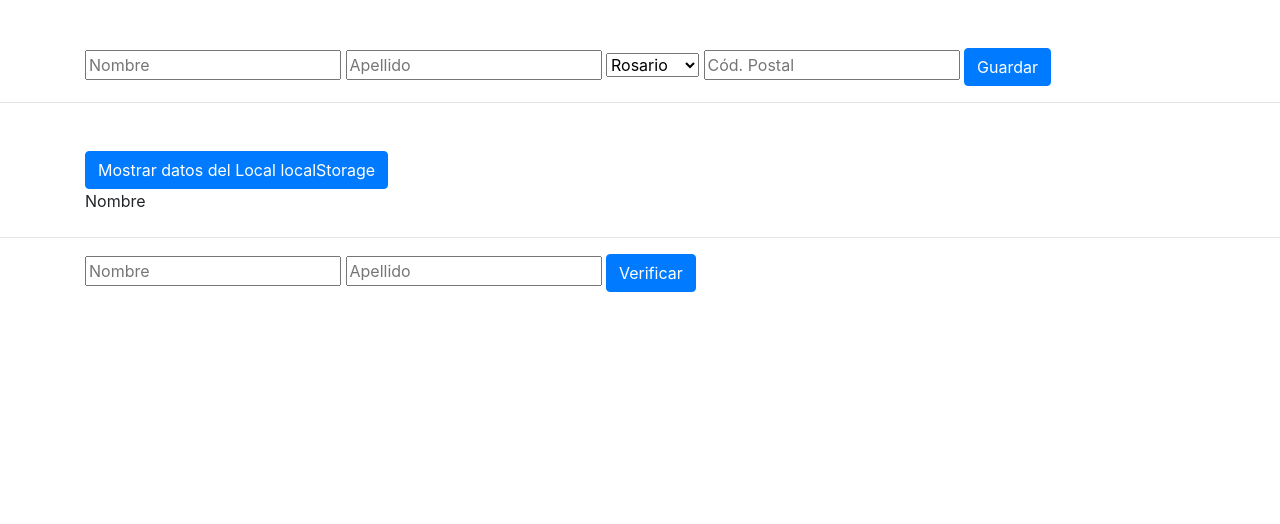
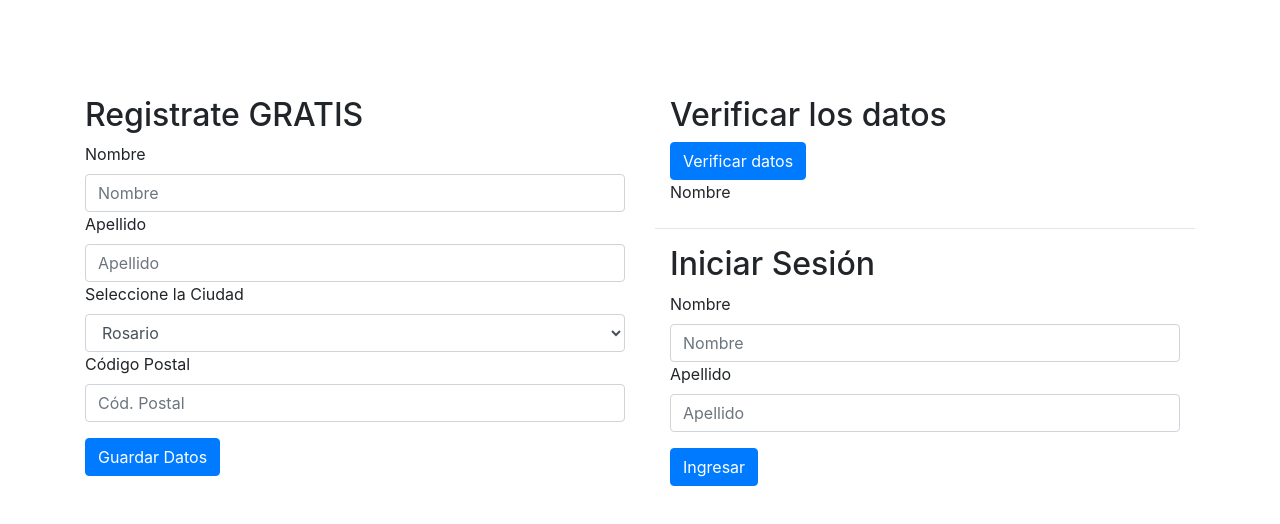
Before and after one commit to juanmbarrientos/JS-Aerloneas_Argentinas, a plain HTML site: page index.html in a window 1280 px wide. Drawn offline with nearby package versions, Linux system fonts and the light colour scheme.

Commit message:
Cambios visuales y de logica

```diff
--- a/index.html
+++ b/index.html
@@ -3,56 +3,43 @@
     <meta charset="UTF-8">
     <meta http-equiv="X-UA-Compatible" content="IE=edge">
     <meta name="viewport" content="width=device-width, initial-scale=1.0">
-    <title>Prueba 2 js</title>
+    <title>Login</title>
+    <link rel="stylesheet" href="style.css">
     <link rel="stylesheet" href="https://cdn.jsdelivr.net/npm/bootstrap@4.3.1/dist/css/bootstrap.min.css" integrity="sha384-ggOyR0iXCbMQv3Xipma34MD+dH/1fQ784/j6cY/iJTQUOhcWr7x9JvoRxT2MZw1T" crossorigin="anonymous">
     <script src="storage.js"></script>
-    <script>
 
-    // setItem('clave','valor')
-    // getItem('clave')
-    // removeItem('clave') elimina el valor almacenado
-    // solo almacena string, para objetos o numeros hay que usar JSON.stringify()
-    // localStorage.setItem('lista', JSON.stringify(lista));
-
-    // lista = [
-    //     {
-    //         nombre: "luis",
-    //         edad: 32
-    //     },
-    //     {
-    //         nombre: "martin",
-    //         edad: 12
-    //     },
-    //     {
-    //         nombre: "raul",
-    //         edad: 23
-    //     }
-    // ];
-
-    </script>
 </head>
 
 <body>
     <div class="container mt-5">
-        <input type="text" name="" id="txtNombre" placeholder="Nombre">
-        <input type="text" name="" id="txtApellido" placeholder="Apellido">
+      <div class="row">
+        <div class="col-6 mt-5">
+            <form action="">
+                <h2>Registrate GRATIS</h2>
+                <label for="" class="form-label">Nombre</label>
+                <input class="form-control" type="text" name="" id="txtNombre" placeholder="Nombre">
+
+                <label for="" class="form-label">Apellido</label>
+                <input class="form-control" type="text" name="" id="txtApellido" placeholder="Apellido">
                 <!-- <input type="text" name="" id="txtCiudad" placeholder="Ciudad"> -->
 
-        <select name="lenguajes" id="txtCiudad">
+                <label for="" class="form-label">Seleccione la Ciudad</label>
+                <select class="form-control" name="lenguajes" id="txtCiudad">
                     <option value="rosario">Rosario</option>
                     <option value="tucuman">Tucuman</option>
                     <option value="bariloche">Bariloche</option>
-
                 </select>
 
-        <input type="text" name="" id="txtCp" placeholder="Cód. Postal">
-        <button type="submit" id="guardar_datos" class="btn btn-primary" onclick="guardar()">Guardar</button>
+                <label for="" class="form-label">Código Postal</label>
+                <input class="form-control" type="text" name="" id="txtCp" placeholder="Cód. Postal">
+                <button type="submit" id="guardar_datos" class="btn btn-primary mt-3" onclick="guardar()">Guardar Datos</button>
+            </form>
         </div>
 
-    <hr>
-
+        <div class="col-6">
             <div class="container mt-5">
-        <button type="submit" id="" class="btn btn-primary" onclick="resultados()">Mostrar datos del Local localStorage</button>
+                <h2>Verificar los datos</h2>
+                <button type="submit" id="" class="btn btn-primary" onclick="resultados()">Verificar datos</button>
                 <br>
                 <label for="">Nombre</label>
                 <p id="txtResultados"></p>
@@ -60,10 +47,17 @@
 
             <hr>
 
-    <div class="container">
-        <input type="text" name="" id="loginNombre" placeholder="Nombre">
-        <input type="text" name="" id="loginApellido" placeholder="Apellido">
-        <button type="submit" class="btn btn-primary" id="verificar" onclick="verificar()">Verificar</button>
+            <div class="container mt-2">
+                <h2>Iniciar Sesión</h2>
+                <label for="" class="form-label">Nombre</label>
+                <input class="form-control" type="text" name="" id="loginNombre" placeholder="Nombre">
+                <label for="" class="form-label">Apellido</label>
+                <input class="form-control" type="text" name="" id="loginApellido" placeholder="Apellido">
+                <button type="submit" class="btn btn-primary mt-3" id="verificar" onclick="verificar()">Ingresar</button>
+            </div>
+        </div>
+
+        </div>
       </div>
 
     <script src="https://code.jquery.com/jquery-3.3.1.slim.min.js" integrity="sha384-q8i/X+965DzO0rT7abK41JStQIAqVgRVzpbzo5smXKp4YfRvH+8abtTE1Pi6jizo" crossorigin="anonymous"></script>
```
Lines whose indentation alone changed are shown as unchanged.
